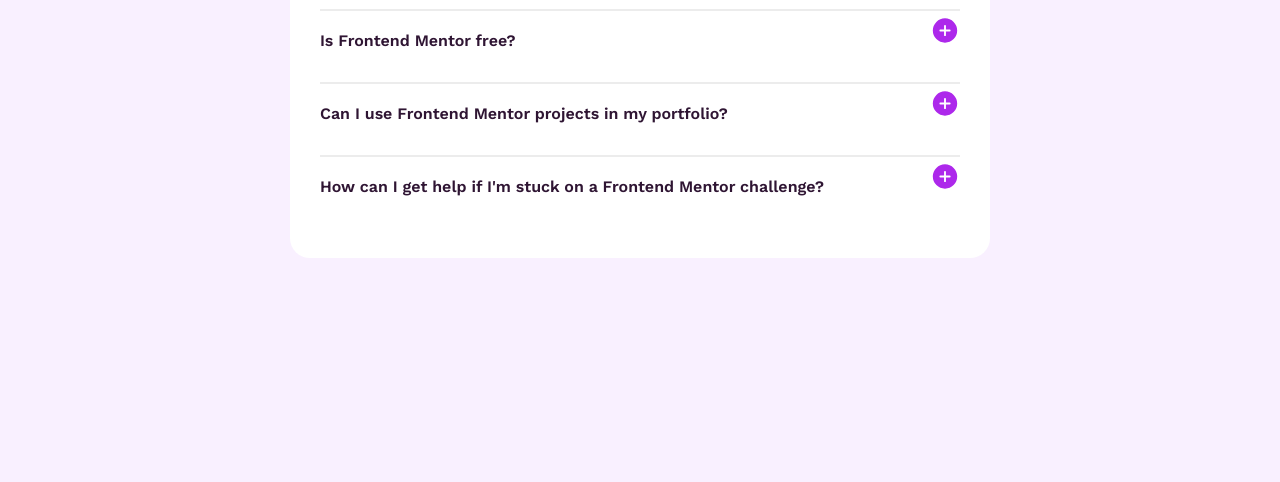
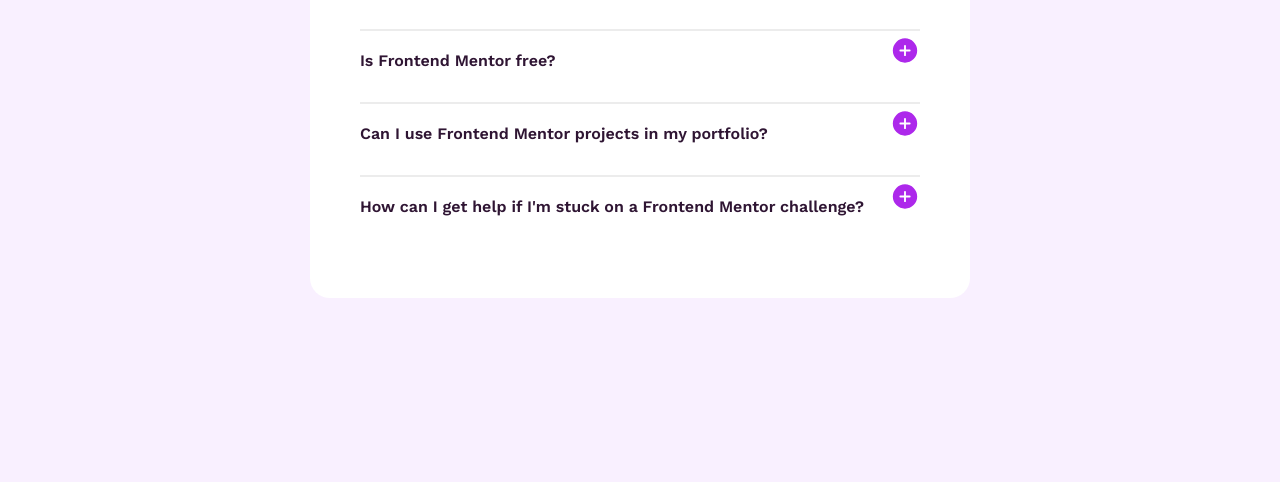
Before and after one commit to tarun19991121/FAQ-Accordion-Main, a plain HTML site: page index.html in a window 1280 px wide. Shown: the part 334-816 px from the top of the page. Drawn offline with nearby package versions, Linux system fonts and the light colour scheme.

Commit message:
Update style.css

```diff
--- a/style.css
+++ b/style.css
@@ -27,8 +27,8 @@
 
   .container {
     background-color: hsl(0, 0%, 100%);
-    width: 40em;
-    padding: 30px;
+    width: 35em;
+    padding: 50px;
     border-radius: 20px;
     color: hsl(292, 42%, 14%);
     height: fit-content;
```
